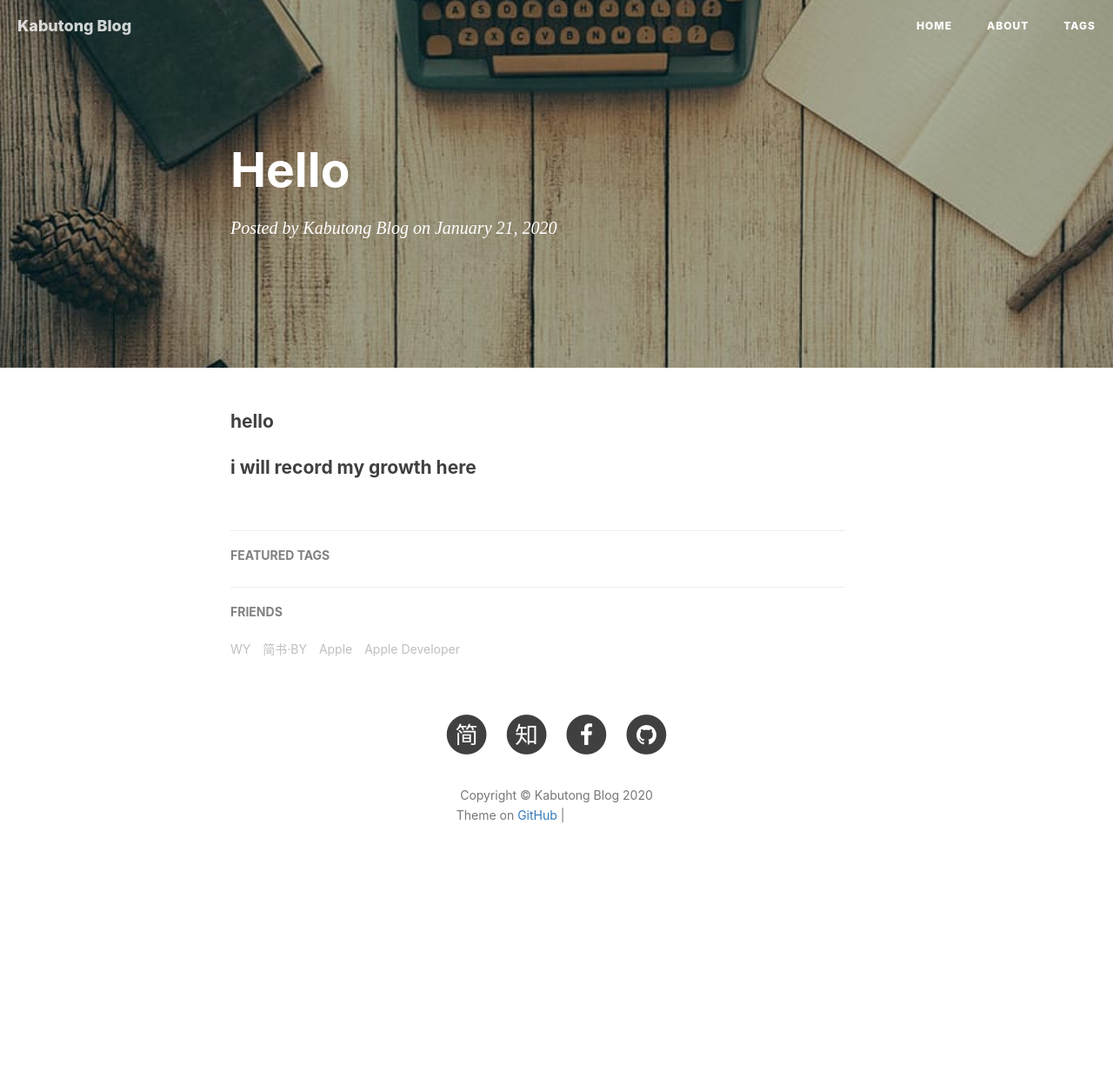
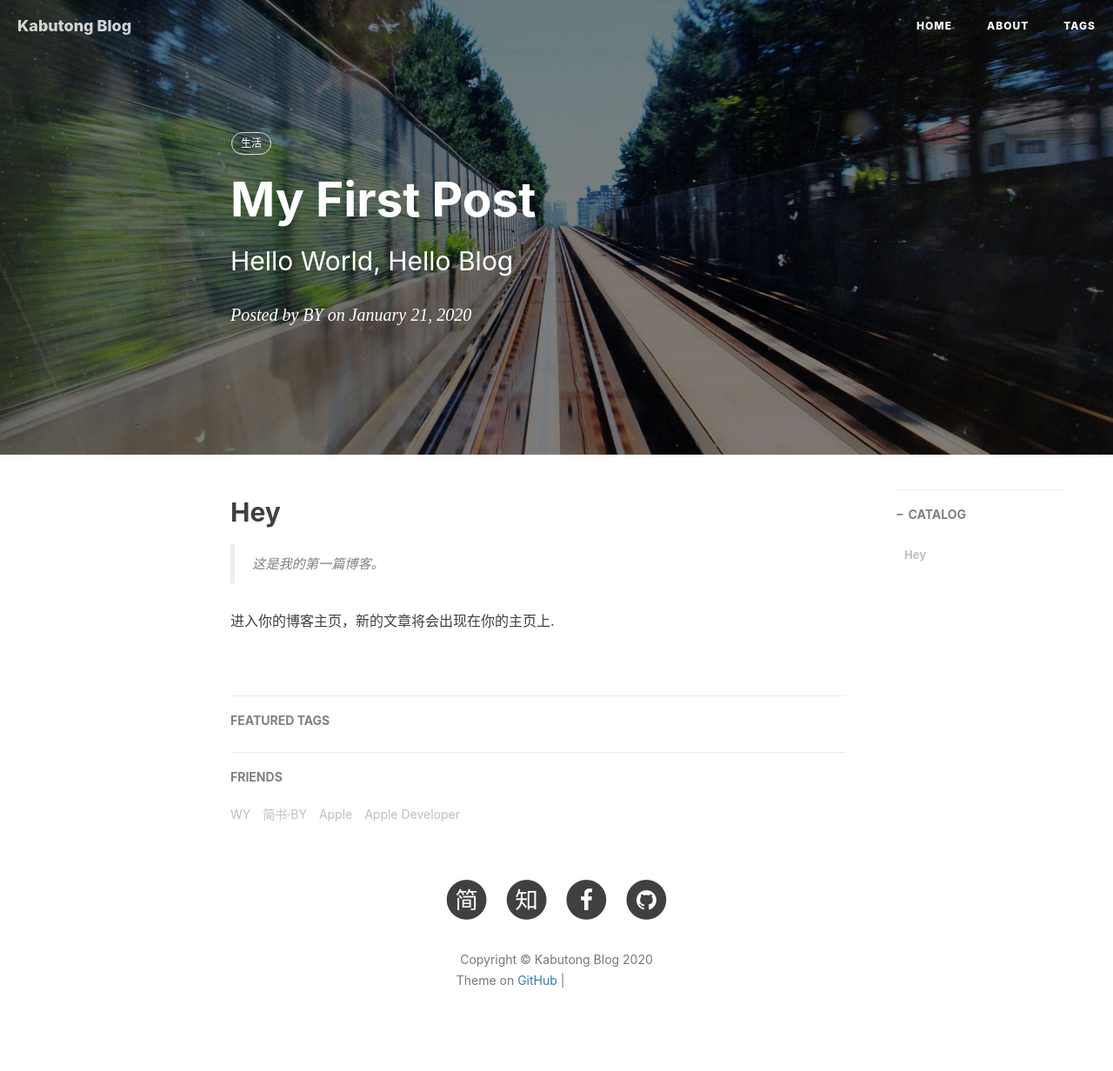
Before and after one commit to loveyunye/loveyunye.github.io, a Jekyll site: the page built from _posts/2020-01-21-hello.md, in a window 1280 px wide. Shown: the whole page at 87% size. Built offline with Jekyll 4.4.1, drawn with Linux system fonts in a browser that asks for light colours; nearby versions of some CDN libraries; our own code applies the rules of GitHub Pages for plain Markdown files; comment, search, counter and statistics services are not loaded; before the commit the page ends 1042 px from its top, so only the background shows below that; grey boxes are pictures that could not be loaded.

Commit message:
Update 2020-01-21-hello.md
update blog

```diff
--- a/_posts/2020-01-21-hello.md
+++ b/_posts/2020-01-21-hello.md
@@ -1,2 +1,16 @@
-#### hello
-#### i will record my growth here
+---
+layout:     post   				    # 使用的布局（不需要改）
+title:      My First Post 				# 标题
+subtitle:   Hello World, Hello Blog #副标题
+date:       2020-01-21 				# 时间
+author:     BY 						# 作者
+header-img: img/post-bg-2015.jpg 	#这篇文章标题背景图片
+catalog: true 						# 是否归档
+tags:								#标签
+    - 生活
+---
+
+## Hey
+>这是我的第一篇博客。
+
+进入你的博客主页，新的文章将会出现在你的主页上.
```
